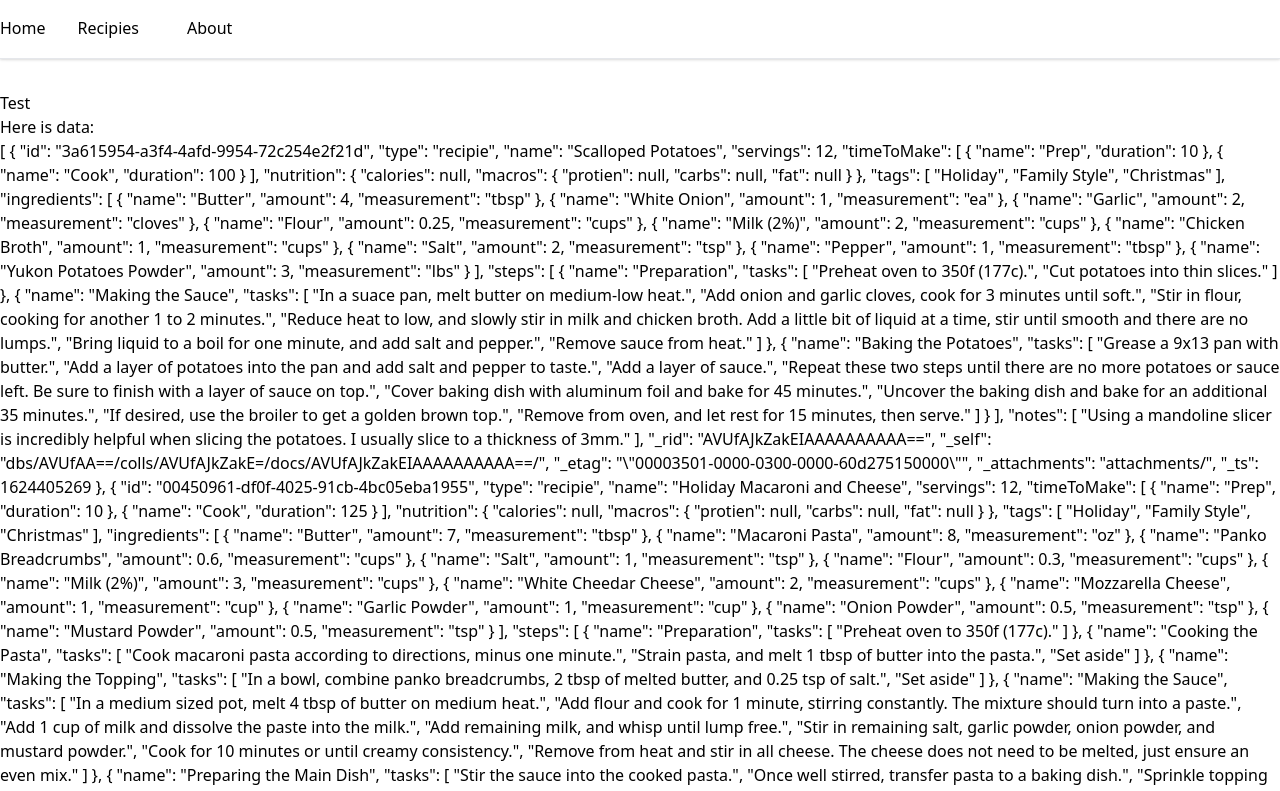
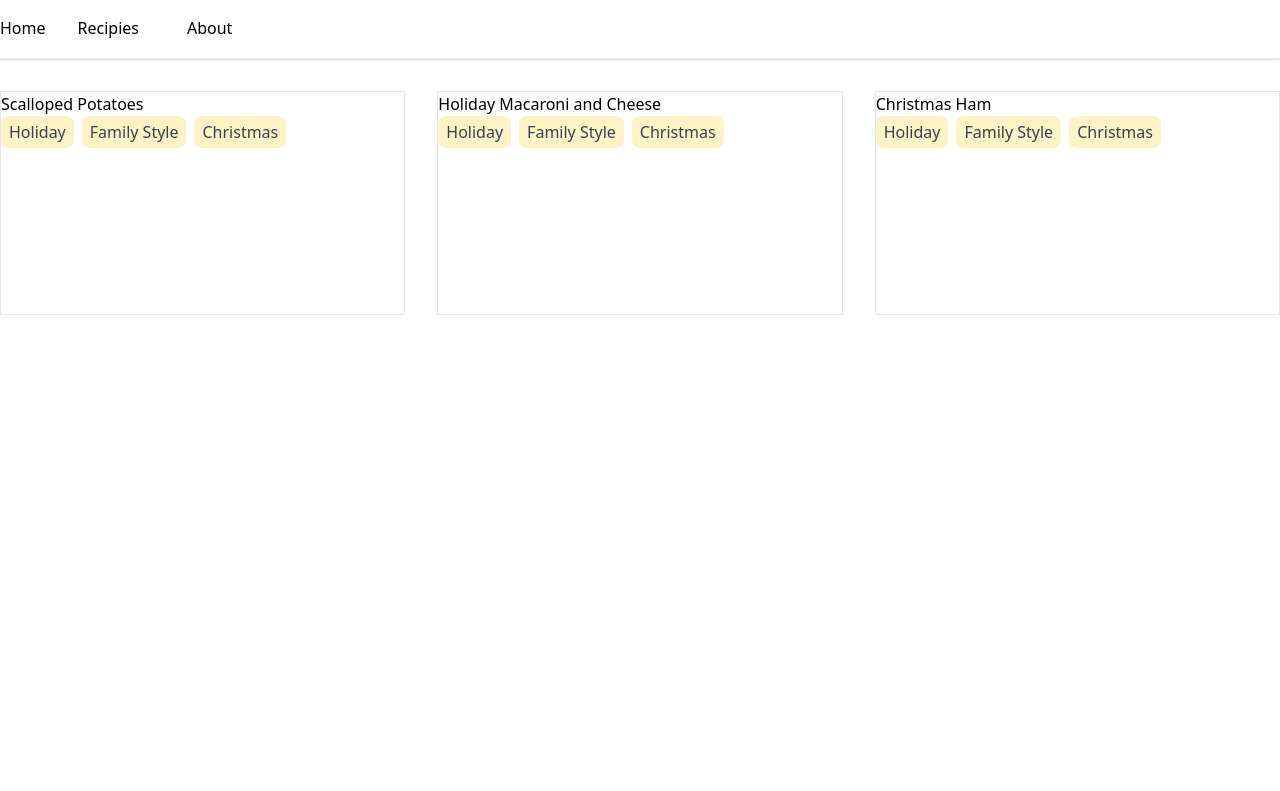
Before and after one commit to kairix-gh/recipiebook, a Vue app: page / in a window 1280 px wide. Shown: the top 791 px of the page. Built offline with nearby package versions, Linux system fonts and the light colour scheme.

Commit message:
- Get rid of json output and something a bit more sensible

```diff
--- a/src/components/RecipieList.vue
+++ b/src/components/RecipieList.vue
@@ -1,6 +1,14 @@
 <template>
-    <p>Here is data:</p>
-    <p>{{ recipies }}</p>
+    <div class="grid grid-cols-1 md:grid-cols-2 lg:grid-cols-3 gap-8">
+        <div v-for="recipie in recipies" :key="recipie.id" class="border min-h-[14rem]">
+            {{ recipie.name }}
+            <div class="flex space-x-2">
+                <p v-for="(tag, index) in recipie.tags" :key="index" class="bg-yellow-100 px-2 py-1 rounded-lg text-gray-700 select-none">
+                    {{ tag }}
+                </p>
+            </div>
+        </div>
+    </div>
 </template>
 
 <script lang="ts">
--- a/src/views/Home.vue
+++ b/src/views/Home.vue
@@ -1,5 +1,4 @@
 <template>
-    <p>Test</p>
     <Suspense>
         <template #default>
             <recipie-list/>
```
